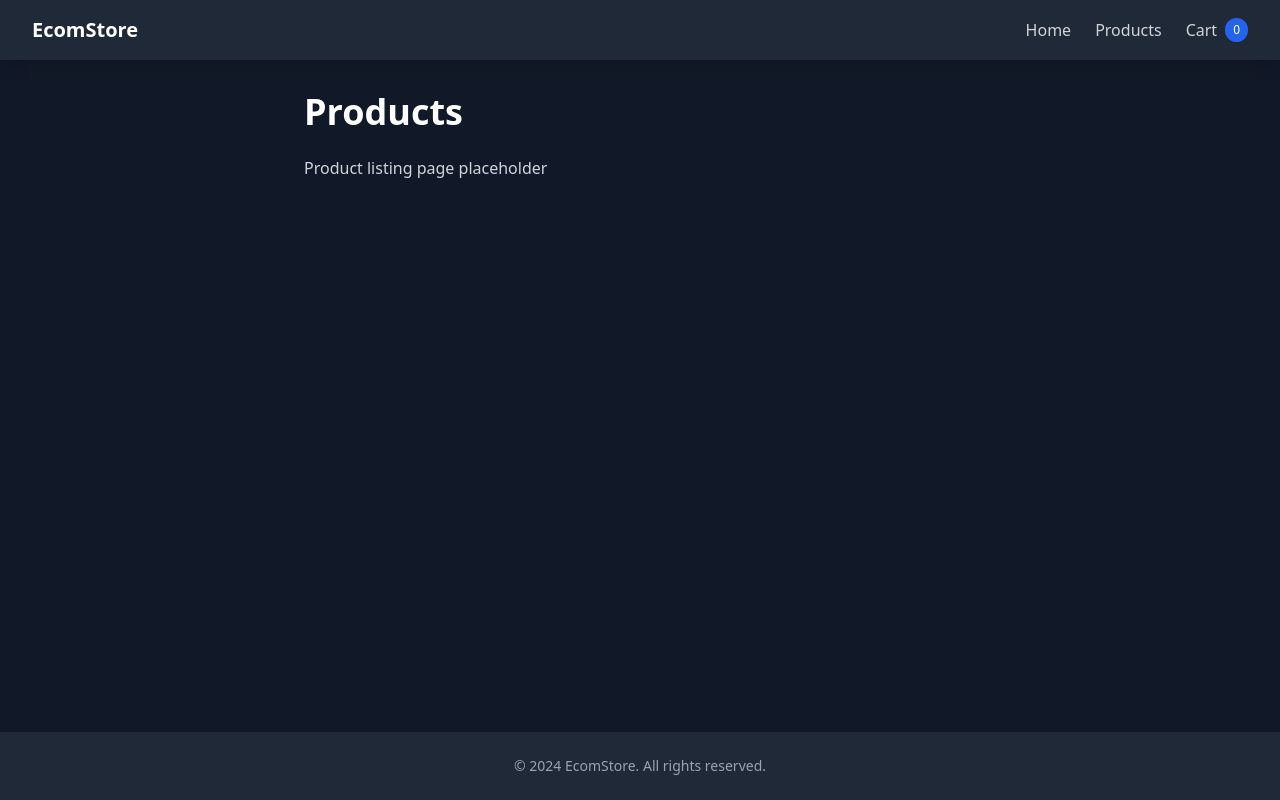
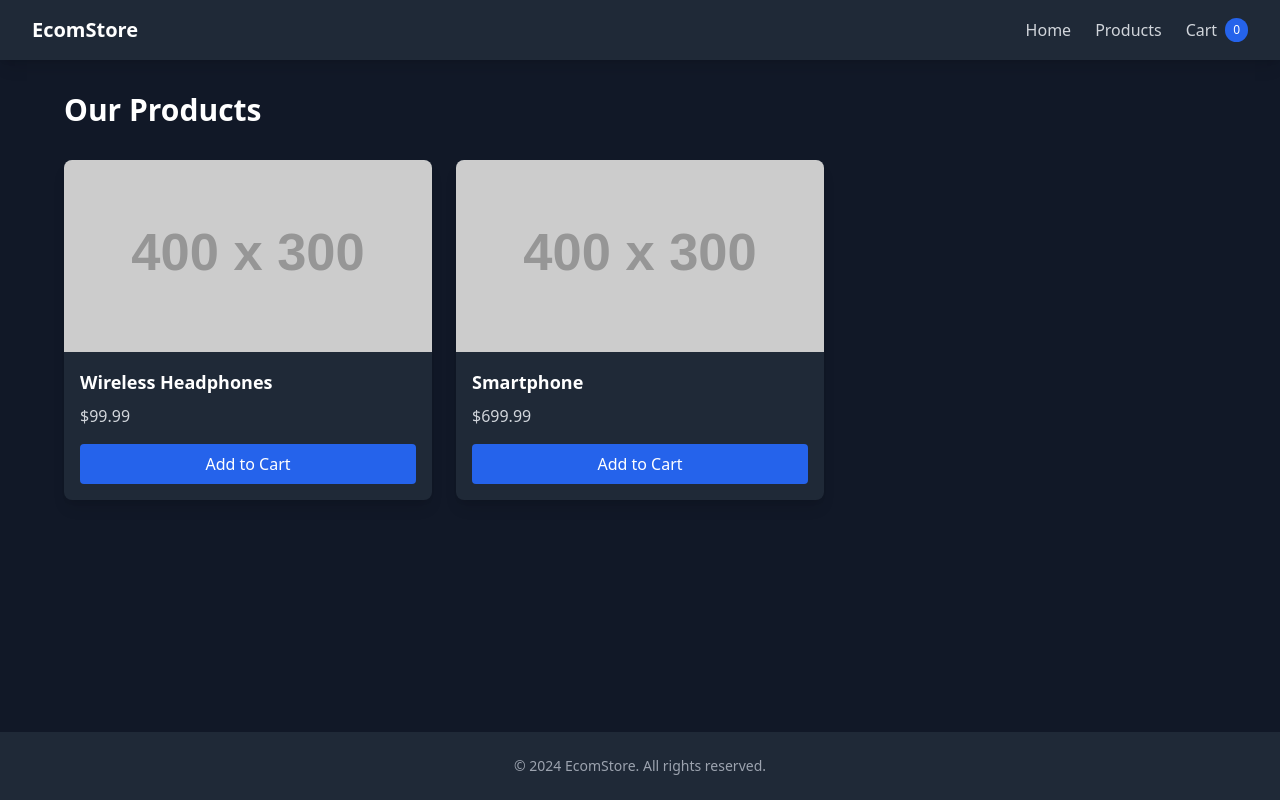
Before and after one commit to RashikShahjahan/ai-ecommerce, a React (Vite) app in the folder user_frontend/: page /products in a window 1280 px wide. Built offline with nearby package versions, Linux system fonts and the light colour scheme.

Commit message:
✨ Feat: add product grid, card, and listing page

```diff
--- a/user_frontend/src/Routes.tsx
+++ b/user_frontend/src/Routes.tsx
@@ -1,20 +1,12 @@
 import { Routes, Route } from 'react-router-dom'
 import { useParams } from 'react-router-dom'
+import { ProductListingPage } from './pages/ProductListingPage'
 
 function Home() {
     return (
         <div className="max-w-2xl mx-auto">
             <h1 className="text-4xl font-bold mb-6">Welcome to Our Store</h1>
             <p className="text-gray-300">This is the home page of our e-commerce site.</p>
-        </div>
-    )
-}
-
-function ProductListing() {
-    return (
-        <div className="max-w-2xl mx-auto">
-            <h1 className="text-4xl font-bold mb-6">Products</h1>
-            <p className="text-gray-300">Product listing page placeholder</p>
         </div>
     )
 }
@@ -42,7 +34,7 @@ export function AppRoutes() {
     return (
         <Routes>
             <Route path="/" element={<Home />} />
-            <Route path="/products" element={<ProductListing />} />
+            <Route path="/products" element={<ProductListingPage />} />
             <Route path="/products/:id" element={<ProductDetail />} />
             <Route path="/cart" element={<Cart />} />
         </Routes>
--- /dev/null
+++ b/user_frontend/src/components/ProductCard.tsx
@@ -0,0 +1,34 @@
+import { Link } from 'react-router-dom';
+
+interface ProductCardProps {
+    id: string;
+    name: string;
+    price: number;
+    imageUrl: string;
+}
+
+export function ProductCard({ id, name, price, imageUrl }: ProductCardProps) {
+    return (
+        <div className="bg-gray-800 rounded-lg overflow-hidden shadow-lg transition-transform hover:scale-105">
+            <Link to={`/products/${id}`}>
+                <img
+                    src={imageUrl}
+                    alt={name}
+                    className="w-full h-48 object-cover"
+                />
+            </Link>
+            <div className="p-4">
+                <Link to={`/products/${id}`}>
+                    <h3 className="text-lg font-semibold text-white mb-2">{name}</h3>
+                </Link>
+                <p className="text-gray-300 mb-4">${price.toFixed(2)}</p>
+                <button
+                    onClick={() => console.log('Add to cart:', id)}
+                    className="w-full bg-blue-600 text-white py-2 px-4 rounded hover:bg-blue-700 transition-colors"
+                >
+                    Add to Cart
+                </button>
+            </div>
+        </div>
+    );
+}
--- /dev/null
+++ b/user_frontend/src/components/ProductGrid.tsx
@@ -0,0 +1,22 @@
+import { ProductCard } from './ProductCard';
+import type { Product } from '../types/product';
+
+interface ProductGridProps {
+    products: Product[];
+}
+
+export function ProductGrid({ products }: ProductGridProps) {
+    return (
+        <div className="grid grid-cols-1 sm:grid-cols-2 lg:grid-cols-3 gap-6">
+            {products.map((product) => (
+                <ProductCard
+                    key={product.id}
+                    id={product.id}
+                    name={product.name}
+                    price={product.price}
+                    imageUrl={product.imageUrl}
+                />
+            ))}
+        </div>
+    );
+}
--- /dev/null
+++ b/user_frontend/src/pages/ProductListingPage.tsx
@@ -0,0 +1,58 @@
+import { useState, useEffect } from 'react';
+import { ProductGrid } from '../components/ProductGrid';
+
+// Dummy data for testing
+const DUMMY_PRODUCTS = [
+    {
+        id: '1',
+        name: 'Wireless Headphones',
+        price: 99.99,
+        imageUrl: 'https://placeholder.com/400x300',
+        description: 'High-quality wireless headphones'
+    },
+    {
+        id: '2',
+        name: 'Smartphone',
+        price: 699.99,
+        imageUrl: 'https://placeholder.com/400x300',
+        description: 'Latest model smartphone'
+    },
+    // Add more dummy products as needed
+];
+
+export function ProductListingPage() {
+    const [products, setProducts] = useState(DUMMY_PRODUCTS);
+    const [isLoading, setIsLoading] = useState(false);
+    const [error, setError] = useState<string | null>(null);
+
+    if (isLoading) {
+        return (
+            <div className="flex justify-center items-center min-h-[400px]">
+                <div className="text-xl text-gray-300">Loading products...</div>
+            </div>
+        );
+    }
+
+    if (error) {
+        return (
+            <div className="flex justify-center items-center min-h-[400px]">
+                <div className="text-xl text-red-500">{error}</div>
+            </div>
+        );
+    }
+
+    if (!products.length) {
+        return (
+            <div className="flex justify-center items-center min-h-[400px]">
+                <div className="text-xl text-gray-300">No products found</div>
+            </div>
+        );
+    }
+
+    return (
+        <div className="max-w-7xl mx-auto px-4 sm:px-6 lg:px-8">
+            <h1 className="text-3xl font-bold mb-8">Our Products</h1>
+            <ProductGrid products={products} />
+        </div>
+    );
+}
--- /dev/null
+++ b/user_frontend/src/types/product.ts
@@ -0,0 +1,7 @@
+export interface Product {
+  id: string;
+  name: string;
+  price: number;
+  imageUrl: string;
+  description: string;
+}
```
